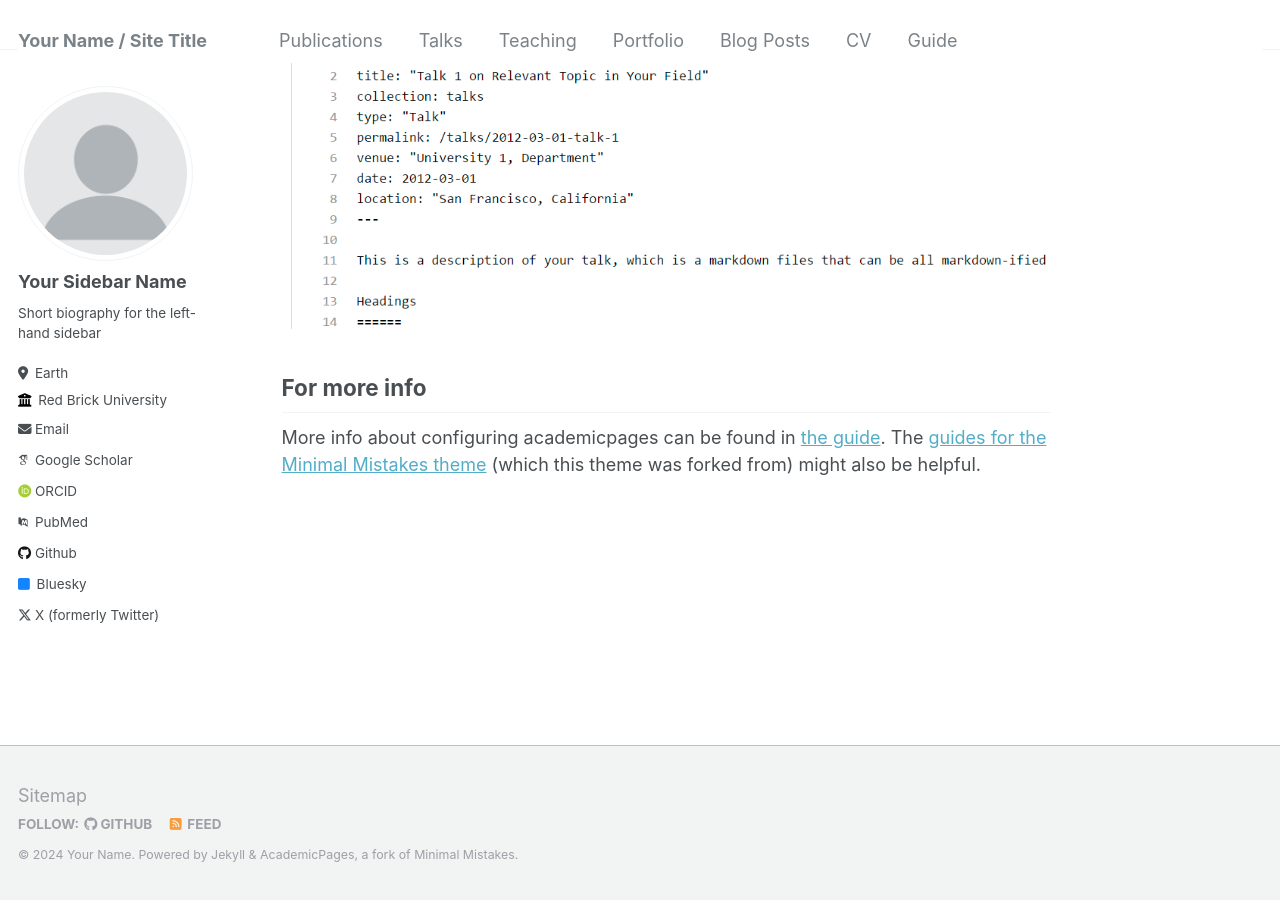
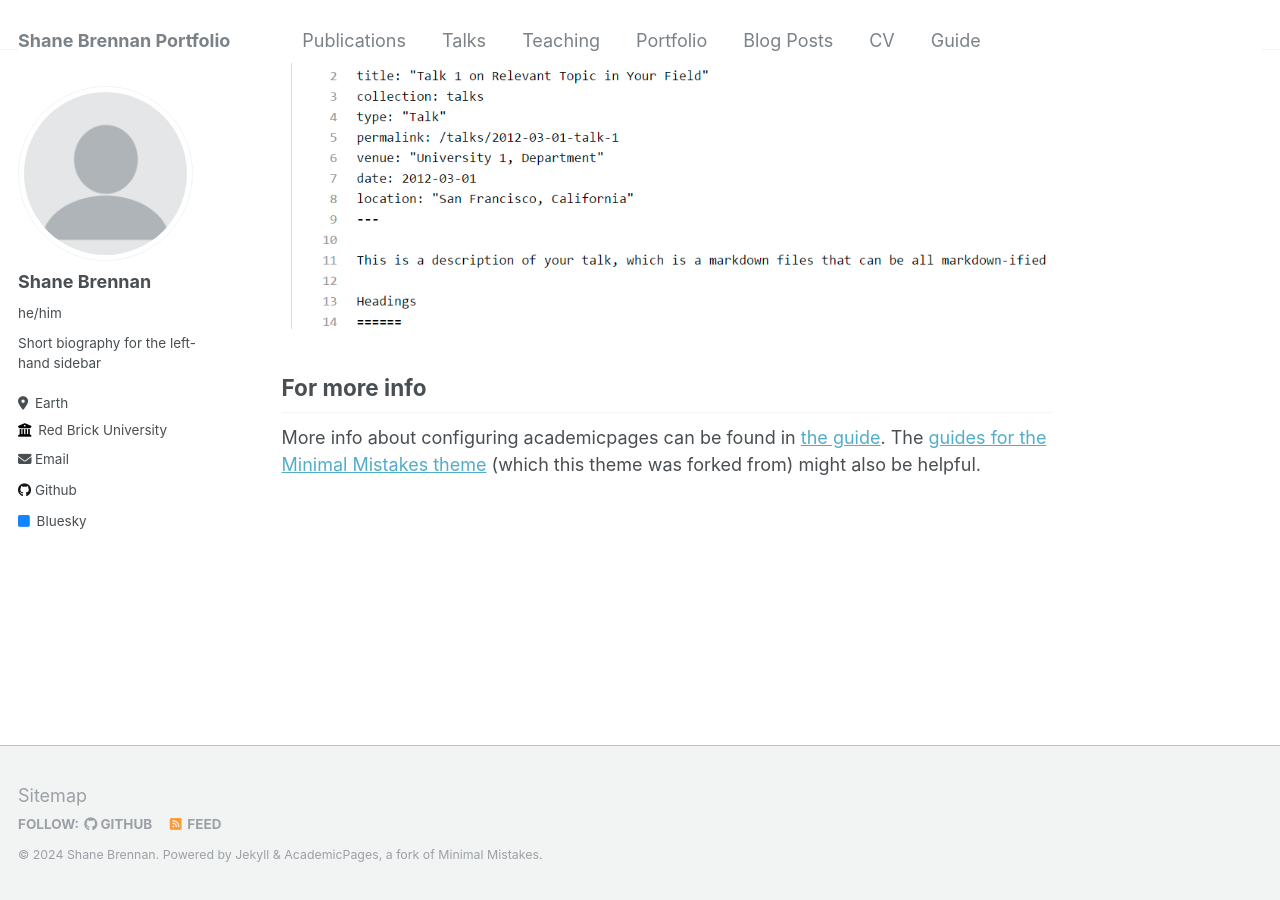
Before and after one commit to ShaneBren/ShaneBre.github.io, a Jekyll site: the page built from _pages/about.md, in a window 1280 px wide and 900 px high, scrolled down 2640 px. Built offline with Jekyll 4.4.1, drawn with Linux system fonts in a browser that asks for light colours; some web fonts are replaced.

Commit message:
Update _config.yml

```diff
--- a/_config.yml
+++ b/_config.yml
@@ -8,9 +8,9 @@
 
 # Basic Site Settings
 locale                   : "en-US"
-title                    : "Your Name / Site Title"
+title                    : "Shane Brennan Portfolio"
 title_separator          : "-"
-name                     : &name "Your Name"
+name                     : &name "Shane Brennan"
 description              : &description "personal description"
 url                      : https://academicpages.github.io # the base hostname & protocol for your site e.g. "https://mmistakes.github.io"
 baseurl                  : "" # the subpath of your site, e.g. "/blog"
@@ -22,20 +22,20 @@ repository               : "academicpages/academicpages.github.io"
 author:
   # Biographic information
   avatar           : "profile.png"
-  name             : "Your Sidebar Name"
-  pronouns         : # example: "she/her"
+  name             : "Shane Brennan"
+  pronouns         : "he/him"
   bio              : "Short biography for the left-hand sidebar"
   location         : "Earth"
   employer         : "Red Brick University"
   uri              : # URL
-  email            : "none@example.org"
+  email            : "shane.brennan.2020@gmail.com"
 
   # Academic websites
   arxiv            : # URL - Update with the correct link to your profile
-  googlescholar    : "https://scholar.google.com/citations?user=PS_CX0AAAAAJ"
+  googlescholar    : #
   impactstory      : # URL
-  orcid            : "http://orcid.org/yourorcidurl"
-  pubmed           : "https://www.ncbi.nlm.nih.gov/pubmed/?term=john+snow"
+  orcid            : #
+  pubmed           : #
   researchgate     : # URL
 
   # Repositories and software development
@@ -64,7 +64,7 @@ author:
   steam            : # Username
   telegram         : # URL
   tumblr           : # Username
-  twitter          : "UniofOxford"  # Replace this with your X / Twitter handle
+  twitter          : # Username
   vine             : # Username
   weibo            : # Username
   wikipedia        : # Username
```
